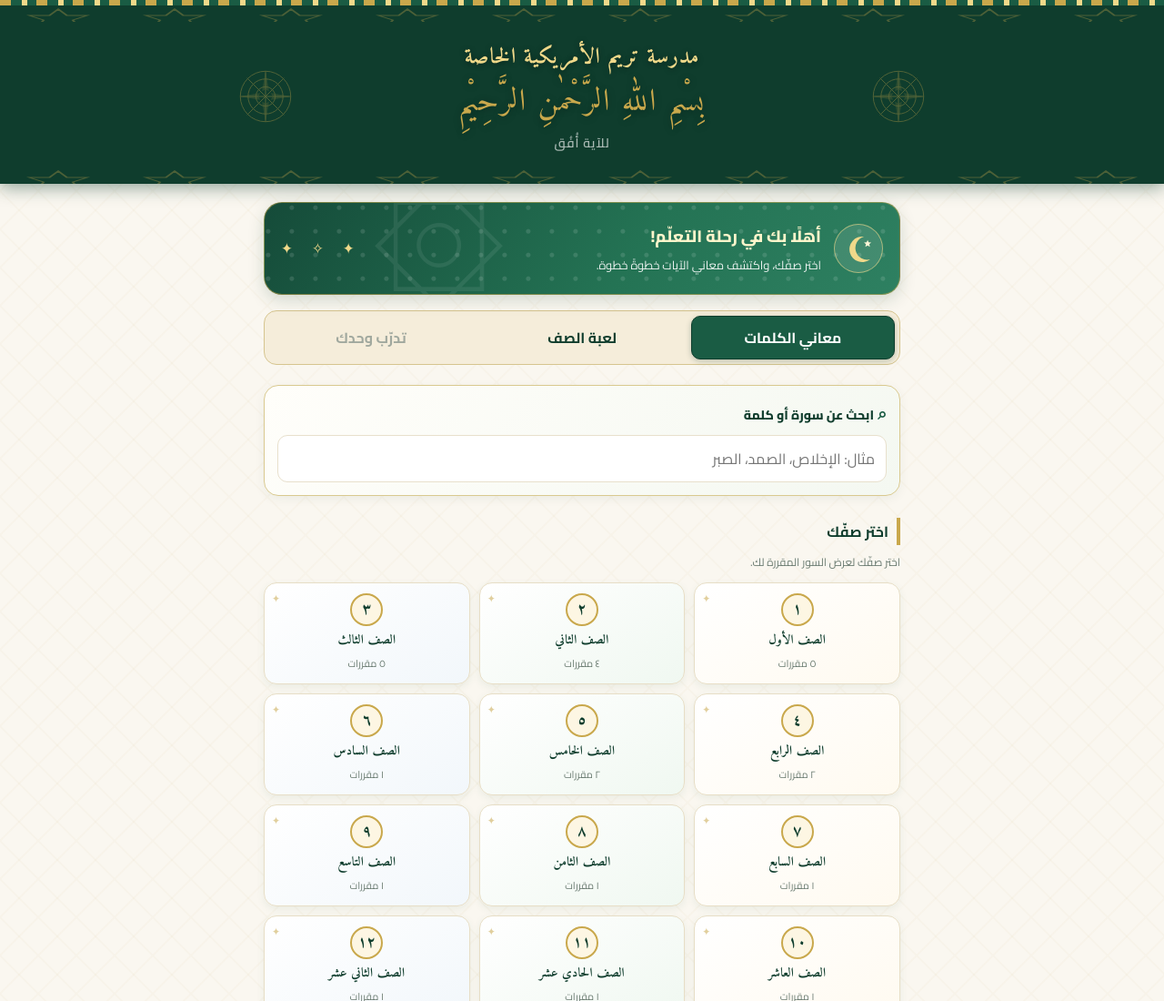
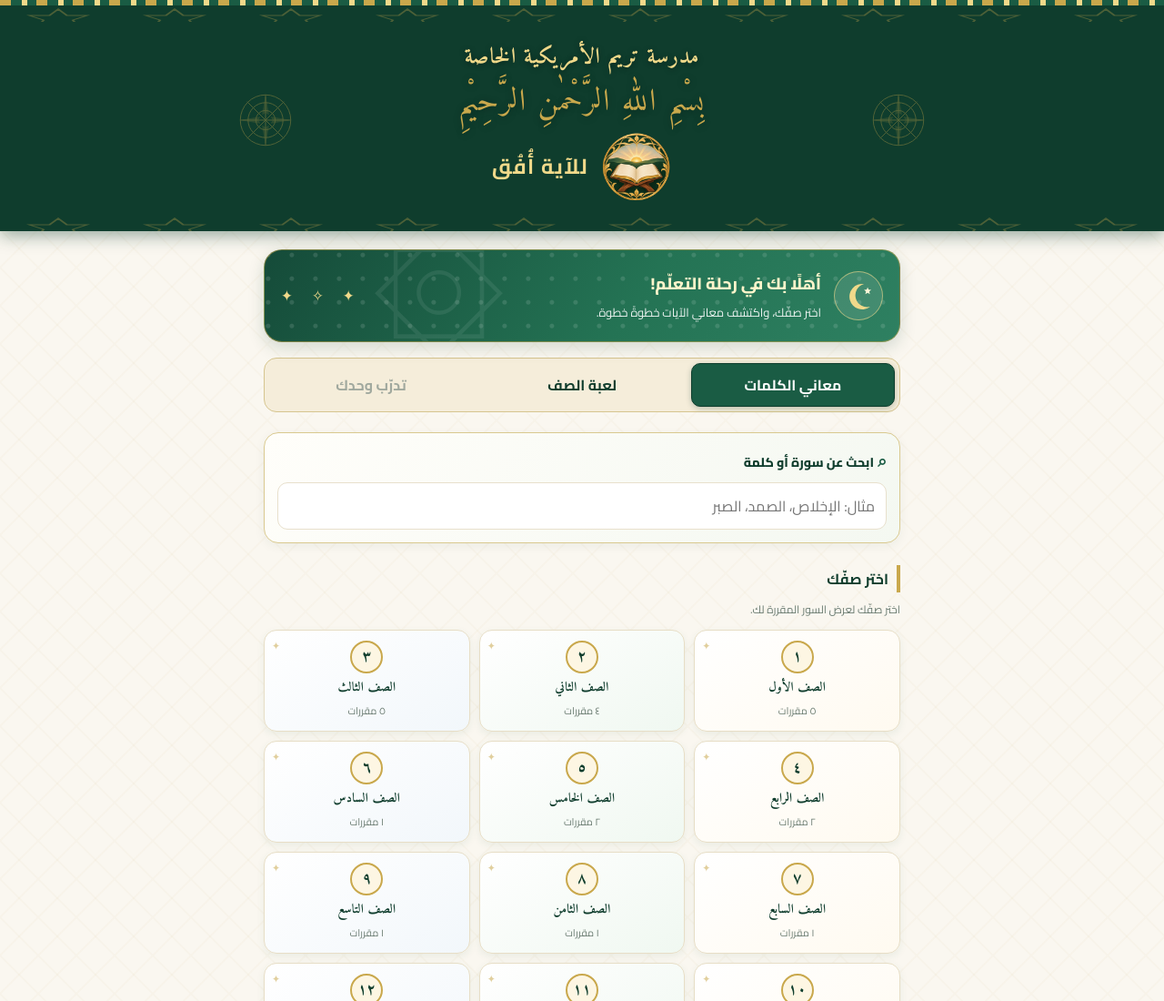
Before and after one commit to hamzasameh/Taryam-quran-journey-, a plain HTML site: page index.html in a window 1280 px wide. Shown: the top 1100 px of the page at 91% size. Drawn offline with Linux system fonts and the light colour scheme.

Commit message:
Add Quran emblem and favicon

```diff
--- a/index.html
+++ b/index.html
@@ -5,7 +5,8 @@
   <meta name="viewport" content="width=device-width, initial-scale=1">
   <meta name="theme-color" content="#0f3d2d">
   <title>للآية أُفُق</title>
-  <link rel="stylesheet" href="styles.css">
+  <link rel="icon" href="ofoq-favicon.png" type="image/png" sizes="32x32">
+  <link rel="stylesheet" href="styles.css?v=ofoq-emblem-1">
   <script src="data.js" defer></script>
   <script src="quran-text.js" defer></script>
   <script src="tafsir-data.js" defer></script>
@@ -59,7 +60,10 @@
         <p class="bismillah-text" aria-label="بسم الله الرحمن الرحيم">
           بِسْمِ اللهِ الرَّحْمٰنِ الرَّحِيْمِ
         </p>
-        <p class="site-title-sub">للآية أُفُق</p>
+        <div class="site-brand">
+          <img class="site-emblem" src="ofoq-emblem.png" width="256" height="256" alt="">
+          <p class="site-title-sub">للآية أُفُق</p>
+        </div>
       </div>
 
       <!-- Right rosette (mirrored) -->
@@ -93,7 +97,7 @@
 
   <main class="page-shell">
     <h1 id="page-title" class="sr-only">للآية أُفُق</h1>
-    <section class="welcome-banner" aria-label="مرحبًا بك في للآية أُفُق">
+    <section class="welcome-banner" aria-label="مرحبًا بك في موقع للآية أُفُق">
       <svg class="welcome-emblem" viewBox="0 0 100 100" aria-hidden="true">
         <path d="M67 14a39 39 0 1 0 19 69A34 34 0 0 1 67 14Z" fill="currentColor"/>
         <path d="m78 24 3 7 8 1-6 5 2 8-7-4-7 4 2-8-6-5 8-1Z" fill="#fff6d8"/>
--- a/styles.css
+++ b/styles.css
@@ -125,13 +125,26 @@ button, select, a { font: inherit; }
   line-height: 1.4;
 }
 
-/* Site sub-title */
+/* Website name and emblem */
+.site-brand {
+  display: inline-flex;
+  align-items: center;
+  gap: clamp(8px, 2vw, 14px);
+}
+
+.site-emblem {
+  display: block;
+  width: clamp(54px, 12vw, 78px);
+  height: auto;
+  flex: none;
+}
+
 .site-title-sub {
   margin: 0;
   font-family: "Cairo", sans-serif;
-  font-size: clamp(11px, 2.5vw, 14px);
-  font-weight: 600;
-  color: rgba(255,255,255,.65);
+  font-size: clamp(17px, 3.6vw, 23px);
+  font-weight: 700;
+  color: var(--gold-light);
   letter-spacing: 0.06em;
 }
 
```
Also changed, not shown: ofoq-emblem.png (added), ofoq-favicon.png (added).
